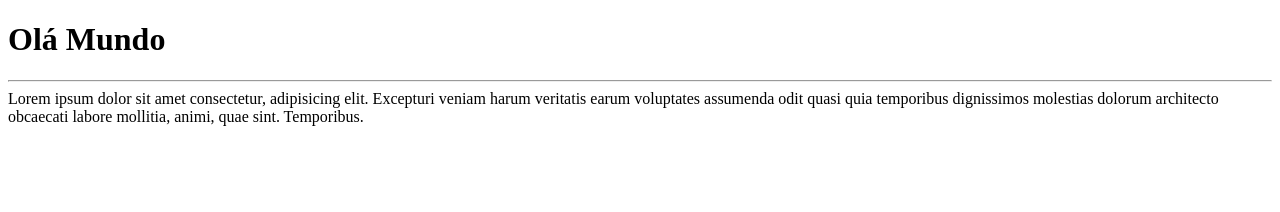
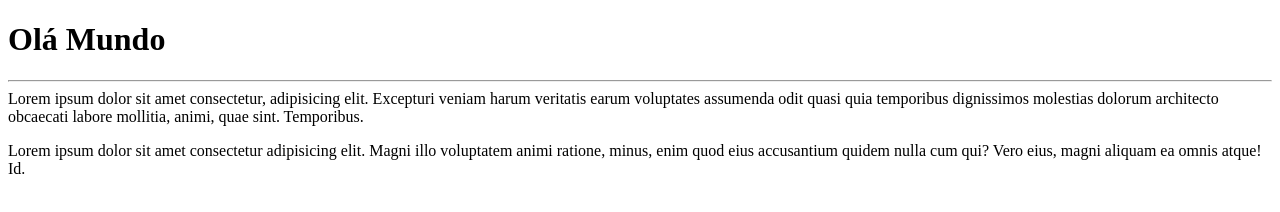
Before and after one commit to Weslyribeiro/TrabalhoDeAPI, a plain HTML site: page index.html in a window 1280 px wide. Drawn offline with Linux system fonts and the light colour scheme.

Commit message:
adicionei um paragrago

```diff
--- a/index.html
+++ b/index.html
@@ -12,7 +12,9 @@
     <p>
         <hr>
         Lorem ipsum dolor sit amet consectetur, adipisicing elit. Excepturi veniam harum veritatis earum voluptates assumenda odit quasi quia temporibus dignissimos molestias dolorum architecto obcaecati labore mollitia, animi, quae sint. Temporibus.
-
+    </p>
+    <p>
+        Lorem ipsum dolor sit amet consectetur adipisicing elit. Magni illo voluptatem animi ratione, minus, enim quod eius accusantium quidem nulla cum qui? Vero eius, magni aliquam ea omnis atque! Id.
     </p>
 
 </body>
```
